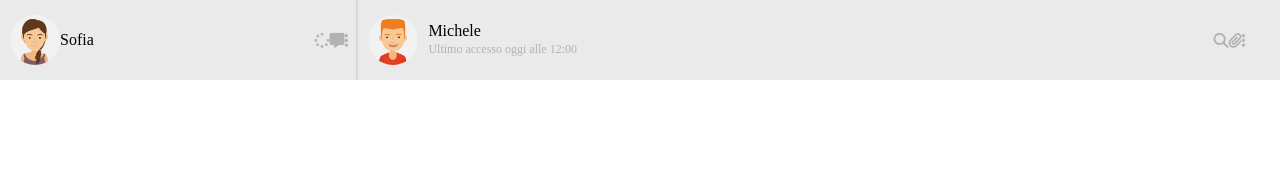
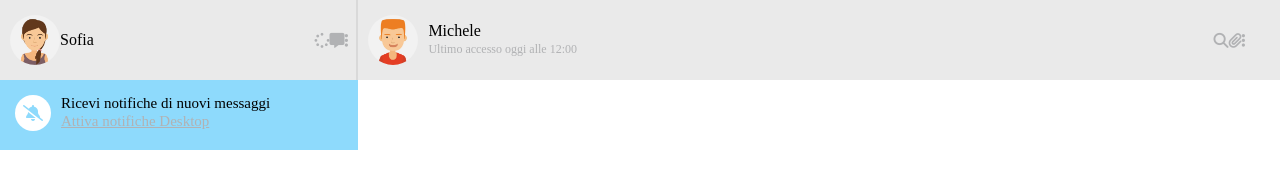
Before and after one commit to DeboraChiarelli/vue-boolzapp, a plain HTML site: page index.html in a window 1280 px wide. Drawn offline with nearby package versions, Linux system fonts and the light colour scheme.

Commit message:
Add - section new-notifications

```diff
--- a/css/style.css
+++ b/css/style.css
@@ -56,6 +56,34 @@ header {
     font-size: 12px;
 }
 
-.access-grey {
+.access-grey, a {
     color: #B1B2B4;
 }
+
+.new-notifications{
+    width: 100%;
+    height: 70px;
+    background-color: #8EDAFC;
+    display: flex;
+    padding: 15px;
+}
+
+.icon-bell i{
+    padding: 10px 8px;
+    background-color: #fff;
+    border-radius: 100%;
+    color: #8EDAFC;
+}
+
+main {
+    display: flex;
+}
+
+nav {
+    width: 28%;
+    height: 80px;
+}
+
+.notifications-new-message, a {
+    font-size: 15px;
+}
--- a/index.html
+++ b/index.html
@@ -9,6 +9,7 @@
 </head>
 <body>
     <div id="app">
+        <!-- section: left-bar -->
         <header>
             <div class="left-bar">
                 <div class="user">
@@ -21,6 +22,7 @@
                     <i class="fa-solid fa-ellipsis-vertical menu_left_bar"></i>
                 </div>
             </div>
+            <!-- section: central-bar -->
             <div class="central-bar">
                 <div class="user">
                 <img src="./img/avatar_1.jpg" alt="user">
@@ -40,7 +42,20 @@
             </div>
         </div>
         </header>
-
+        <main>
+            <!-- section: new-notifications -->
+            <nav>
+            <div class="new-notifications">
+                    <div class="icon-bell">
+                        <i class="fa-solid fa-bell-slash"></i>
+                    </div>
+                    <div class="open-chat">
+                        <div class="notifications-new-message">Ricevi notifiche di nuovi messaggi</div>
+                        <a href="#">Attiva notifiche Desktop</a>
+                    </div>
+            </div>
+            </nav>
+        </main>
     <script src="https://unpkg.com/vue@3/dist/vue.global.js"></script>
     <script src="./js/app.js"></script>
 </body>
```
